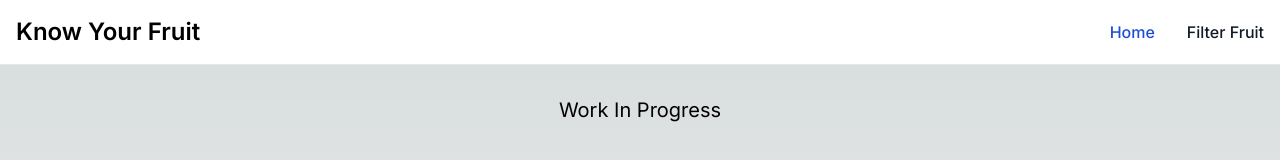
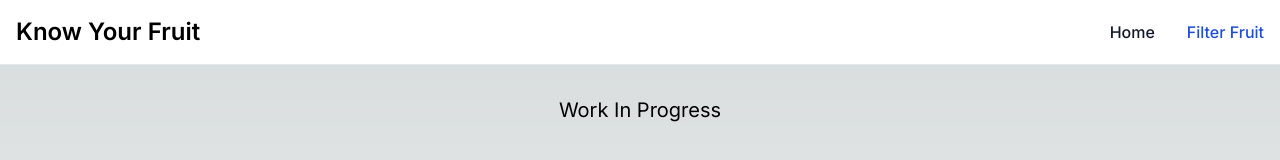
Before and after one commit to dylanfitz396/conquered-munros, a Next.js app: page /filter in a window 1280 px wide. Shown: the top 160 px of the page. Built offline with nearby package versions, Linux system fonts and the light colour scheme.

Commit message:
fix: amend ui bug with navbar highlighting

```diff
--- /dev/null
+++ b/app/constants.tsx
@@ -0,0 +1,4 @@
+export const MENU_LIST = [
+    { text: "Home", href: "/home" },
+    { text: "Filter Fruit", href: "/filter" },
+];
--- a/app/home/page.tsx
+++ b/app/home/page.tsx
@@ -4,7 +4,7 @@ import { useState } from "react";
 import Modal from "../../components/Modal";
 import Navbar from "../../components/Navbar";
 import { Fruit } from "../types";
-import useFruit from "../hooks/useFruit";
+import useFetchFruit from "../hooks/useFetchFruit";
 import { FruitContextType, useFruitContext } from "../context/fruit";
 
 const defaultFruit = {
@@ -32,7 +32,7 @@ export default function Home() {
     setShowModal(true);
   }
 
-  useFruit();
+  useFetchFruit();
 
   return (
     <main className="flex min-h-screen flex-col items-center p-24">
--- a/components/NavItem.tsx
+++ b/components/NavItem.tsx
@@ -1,17 +1,18 @@
 import Link from "next/link";
-import { MouseEventHandler } from "react";
+import { usePathname } from 'next/navigation';
 
 interface NavItemProps {
-    handleClick: MouseEventHandler<HTMLAnchorElement>;
     href: string;
     text: string;
-    isSelected: boolean;
 }
 
-const NavItem = ({handleClick, href, text, isSelected}: NavItemProps) => {
+const NavItem = ({href, text}: NavItemProps) => {
+    const currentRoute = usePathname();
+
+    const isSelected = currentRoute === href;
     return (
         <li>
-            <Link onClick={handleClick} href={href} className={`${isSelected ? 'md:text-blue-700' : 'text-gray-900'} block py-2 pl-3 pr-4 rounded hover:bg-gray-100 md:hover:bg-transparent md:hover:text-blue-700 md:p-0 md:dark:hover:text-blue-500 md:dark:hover:bg-transparent dark:border-gray-700`}>{text}</Link>
+            <Link href={href} className={`${isSelected ? 'md:text-blue-700' : 'text-gray-900'} block py-2 pl-3 pr-4 rounded hover:bg-gray-100 md:hover:bg-transparent md:hover:text-blue-700 md:p-0 md:dark:hover:text-blue-500 md:dark:hover:bg-transparent dark:border-gray-700`}>{text}</Link>
         </li>
     )
 }
--- a/components/Navbar.tsx
+++ b/components/Navbar.tsx
@@ -1,35 +1,18 @@
 "use client"
 
-import React, { useState } from "react";
+import React from "react";
 import NavItem from "./NavItem";
-
-const MENU_LIST = [
-  { text: "Home", href: "/home" },
-  { text: "Filter Fruit", href: "/filter" },
-];
+import { MENU_LIST } from "../app/constants";
 
 const Navbar = () => {
-    const [isHomeSelected, setIsHomeSelected] = useState(true);
-    const [isFilterFruitSelected, setIsFilterFruitSelected] = useState(false);
-
-    const handleHomeClick = () => {
-        setIsHomeSelected(false);
-        setIsFilterFruitSelected(true);
-    };
-
-    const handleFilterFruitClick = () => {
-        setIsHomeSelected(false);
-        setIsFilterFruitSelected(true);
-    };
-
     return (
         <nav className="bg-white dark:bg-gray-900 fixed w-full z-20 top-0 left-0 border-b border-gray-200 dark:border-gray-600">
             <div className="max-w-screen-xl flex flex-wrap items-center justify-between mx-auto p-4">
                 <span className="self-center text-2xl font-semibold whitespace-nowrap dark:text-white">Know Your Fruit</span>
                 <div className="items-center justify-between hidden w-full md:flex md:w-auto md:order-1" id="navbar-sticky">
                     <ul className="flex flex-col p-4 md:p-0 mt-4 font-medium border border-gray-100 rounded-lg bg-gray-50 md:flex-row md:space-x-8 md:mt-0 md:border-0 md:bg-white dark:bg-gray-800 md:dark:bg-gray-900 dark:border-gray-700">
-                    <NavItem handleClick={handleHomeClick} href={MENU_LIST[0].href} text={MENU_LIST[0].text} isSelected={isHomeSelected}></NavItem>
-                    <NavItem handleClick={handleFilterFruitClick} href={MENU_LIST[1].href} text={MENU_LIST[1].text} isSelected={isFilterFruitSelected}></NavItem>
+                        <NavItem href={MENU_LIST[0].href} text={MENU_LIST[0].text}></NavItem>
+                        <NavItem href={MENU_LIST[1].href} text={MENU_LIST[1].text}></NavItem>
                     </ul>
                 </div>
             </div>
```
Also changed, not shown: app/hooks/useFetchFruit.tsx (renamed from app/hooks/useFruit.tsx). Lines whose indentation alone changed are shown as unchanged.
